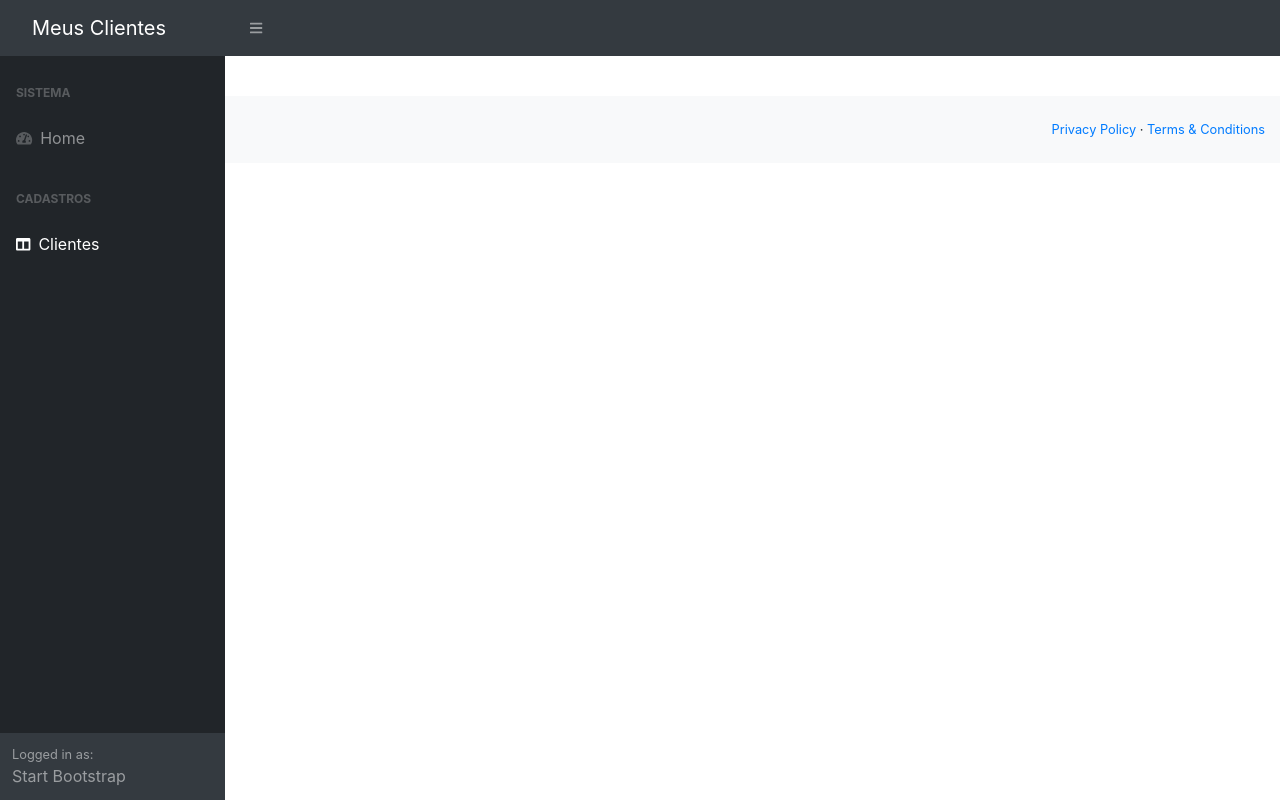
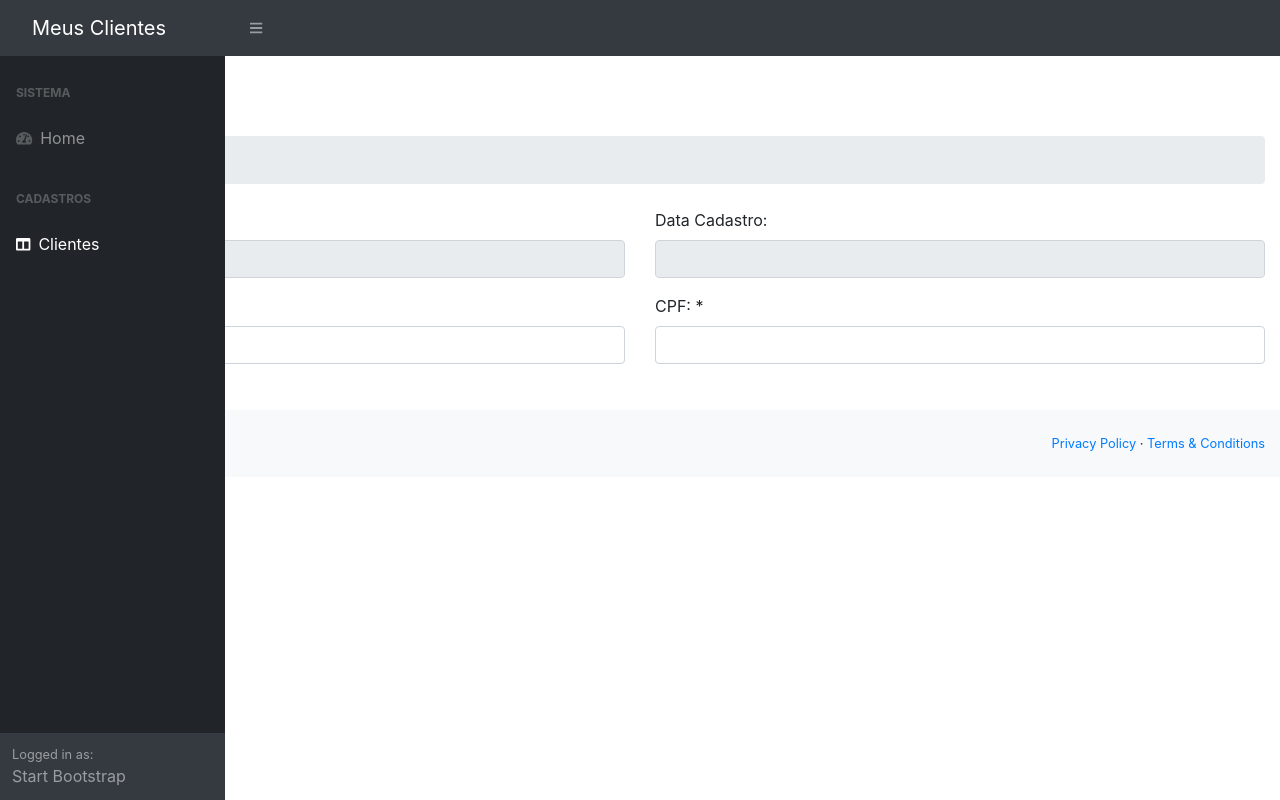
Before and after one commit to VictorDuart/Clients-App, an Angular app in the folder clients-app/: page /clients-form in a window 1280 px wide. Built offline with nearby package versions, Linux system fonts and the light colour scheme.

Commit message:
Creating client form

```diff
--- a/clients-app/src/app/clients/clients-form/clients-form.component.html
+++ b/clients-app/src/app/clients/clients-form/clients-form.component.html
@@ -1 +1,45 @@
-<p>clients-form works!</p>
+<h1 class="mt-4">Clientes</h1>
+<ol class="breadcrumb mb-4">
+    <li class="breadcrumb-item active">Cadastro</li>
+</ol>
+<div class="'container">
+    <form>
+        <div class="row">
+            <div class="col-md-6">
+                <div class="form-group">
+                    <label>ID:</label>
+                    <input type="text" class="form-control" disabled>
+                </div>
+            </div>
+            <div class="col-md-6">
+                <div class="form-group">
+                    <label>Data Cadastro:</label>
+                    <input type="text" class="form-control" disabled>
+                </div>
+            </div>
+        </div>
+        <div class="row">
+            <div class="col-md-6">
+                <div class="form-group">
+                    <label>Nome: *</label>
+                    <input type="text" class="form-control">
+                </div>
+            </div>
+            <div class="col-md-6">
+                <div class="form-group">
+                    <label>CPF: *</label>
+                    <input type="text" class="form-control">
+                </div>
+            </div>
+        </div>
+
+        <div class="row">
+            <div class="col-md-2">
+                <button type="submit" class="btn-success">
+                    <i class="fa fa-save"></i>Salvar
+                </button>
+            </div>
+        </div>
+
+    </form>
+</div>
--- a/clients-app/src/app/clients/clients-form/clients-form.component.ts
+++ b/clients-app/src/app/clients/clients-form/clients-form.component.ts
@@ -1,4 +1,6 @@
 import { Component, OnInit } from '@angular/core';
+
+import { Client } from '../clients'
 
 @Component({
   selector: 'app-clients-form',
@@ -7,6 +9,8 @@
 })
 export class ClientsFormComponent implements OnInit {
 
+  client: Client;
+
   constructor() { }
 
   ngOnInit(): void {
--- /dev/null
+++ b/clients-app/src/app/clients/clients.ts
@@ -0,0 +1,6 @@
+export class Client{
+    id: number;
+    name: string;
+    cpf: string;
+    cadastreDate: string;
+}
```
